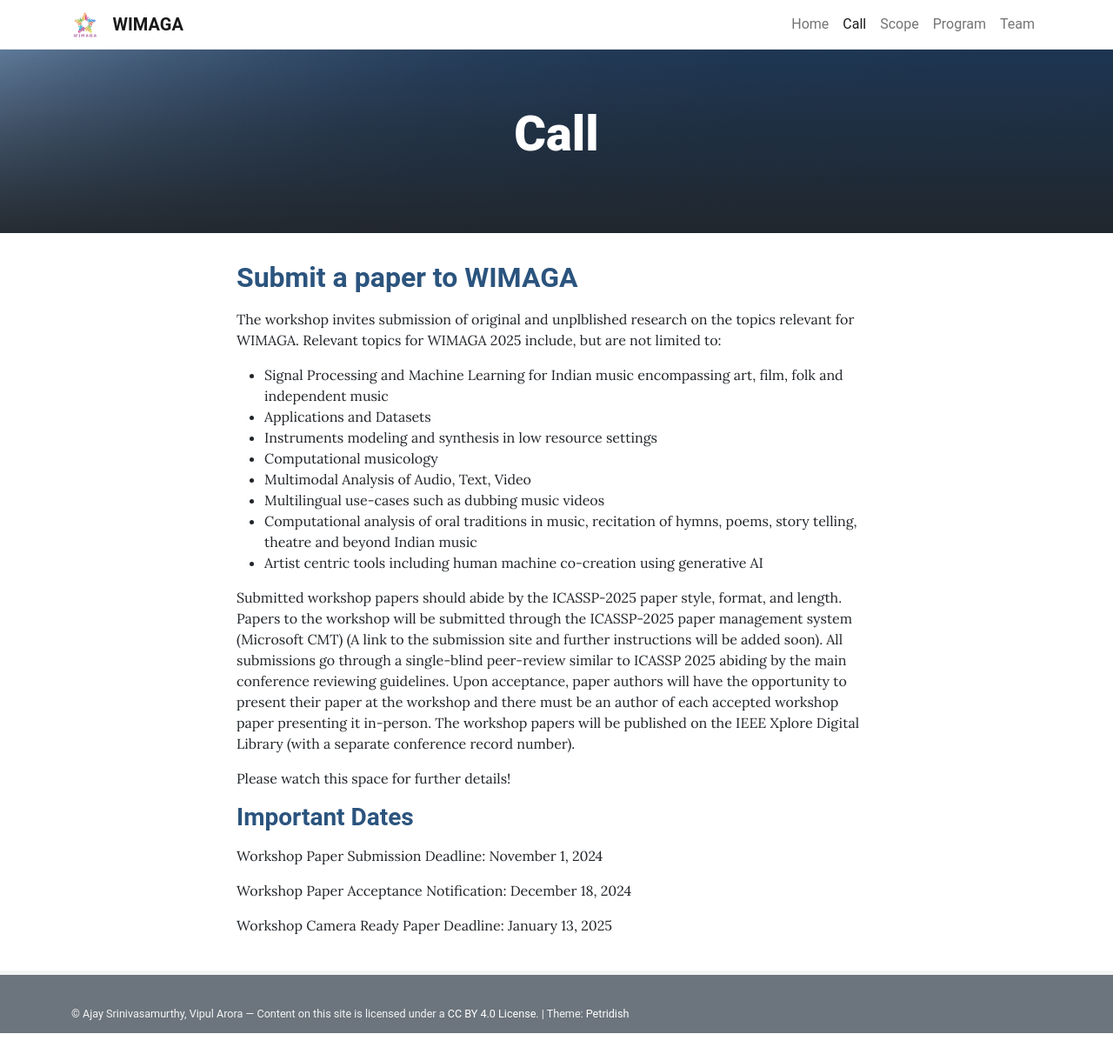
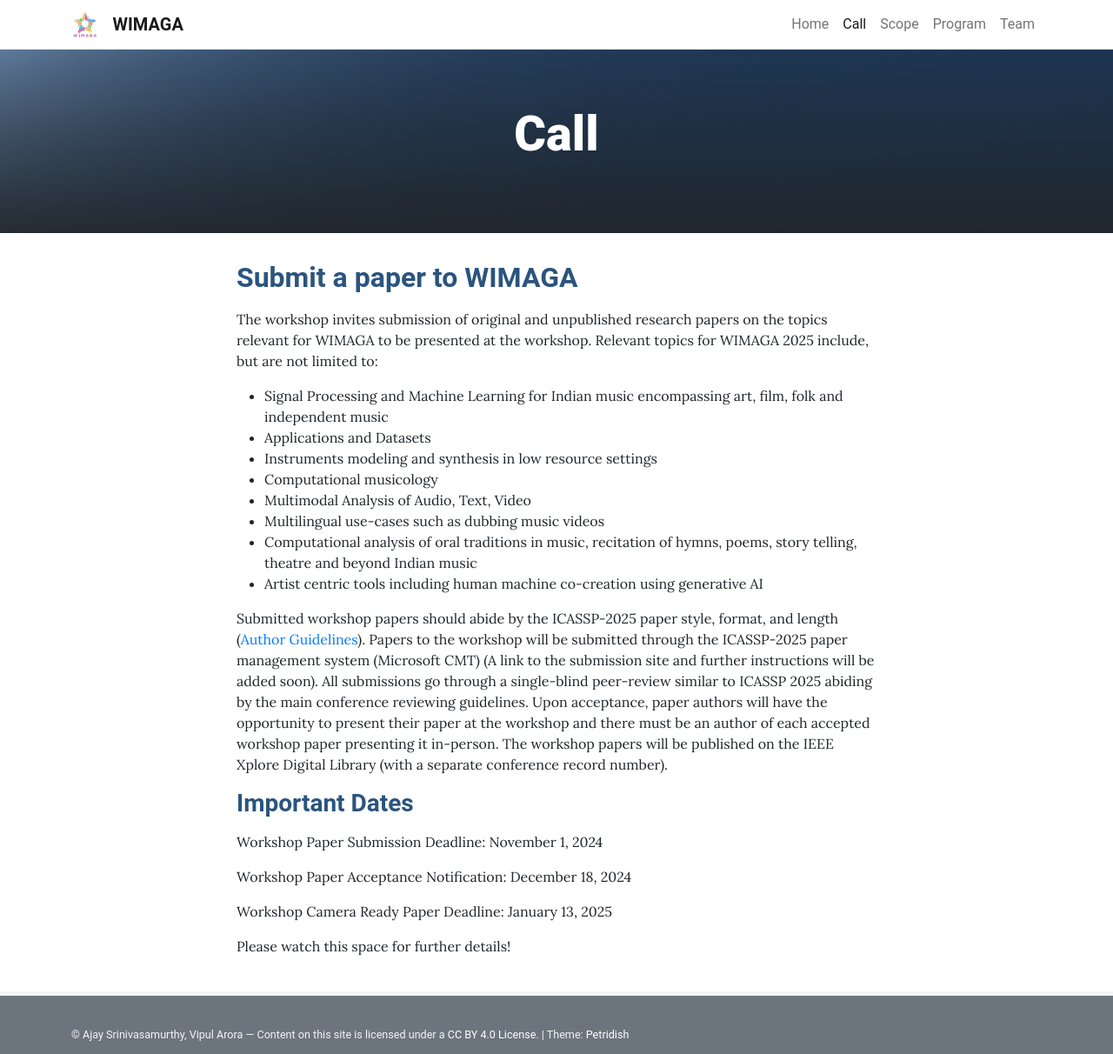
Before and after one commit to WIMAGA/wimaga.github.io, a Jekyll site: the page built from pages/call.md, in a window 1280 px wide. Shown: the whole page at 87% size. Built offline with Jekyll 4.4.1, drawn with Linux system fonts in a browser that asks for light colours; before the commit the page ends 1188 px from its top, so only the background shows below that.

Commit message:
Update call.md

```diff
--- a/pages/call.md
+++ b/pages/call.md
@@ -5,7 +5,7 @@ permalink: /call/
 ---
 
 ## **<span style="color:#2B547E">Submit a paper to WIMAGA </span>**
-The workshop invites submission of original and unplblished research on the topics relevant for WIMAGA. Relevant topics for WIMAGA 2025 include, but are not limited to:
+The workshop invites submission of original and unpublished research papers on the topics relevant for WIMAGA to be presented at the workshop. Relevant topics for WIMAGA 2025 include, but are not limited to:
 
 - Signal Processing and Machine Learning for Indian music encompassing art, film, folk and independent music
 - Applications and Datasets
@@ -16,9 +16,7 @@ The workshop invites submission of original and unplblished research on the topi
 - Computational analysis of oral traditions in music, recitation of hymns, poems, story telling, theatre and beyond Indian music
 - Artist centric tools including human machine co-creation using generative AI
 
-Submitted workshop papers should abide by the ICASSP-2025 paper style, format, and length. Papers to the workshop will be submitted through the ICASSP-2025 paper management system (Microsoft CMT) (A link to the submission site and further instructions will be added soon). All submissions go through a single-blind peer-review similar to ICASSP 2025 abiding by the main conference reviewing guidelines. Upon acceptance, paper authors will have the opportunity to present their paper at the workshop and there must be an author of each accepted workshop paper presenting it in-person. The workshop papers will be published on the IEEE Xplore Digital Library (with a separate conference record number).
-
-Please watch this space for further details!
+Submitted workshop papers should abide by the ICASSP-2025 paper style, format, and length ([Author Guidelines](https://2025.ieeeicassp.org/author-kit-instructions/)). Papers to the workshop will be submitted through the ICASSP-2025 paper management system (Microsoft CMT) (A link to the submission site and further instructions will be added soon). All submissions go through a single-blind peer-review similar to ICASSP 2025 abiding by the main conference reviewing guidelines. Upon acceptance, paper authors will have the opportunity to present their paper at the workshop and there must be an author of each accepted workshop paper presenting it in-person. The workshop papers will be published on the IEEE Xplore Digital Library (with a separate conference record number).
 
 ### **<span style="color:#2B547E">Important Dates</span>**
 
```
Also changed, not shown: other parts of pages/call.md (+3 -0 lines).
